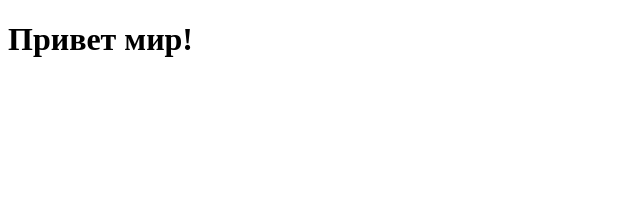
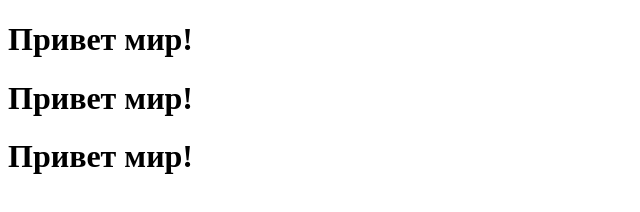
Before and after one commit to dyoandrey96/homework2, a plain HTML site: page index.html in a window 1280 px wide. Shown: the whole page, without its empty margins (0-640 px from the left). Drawn offline with Linux system fonts and the light colour scheme.

Commit message:
1 Initial commit :wq

```diff
--- a/index.html
+++ b/index.html
@@ -8,5 +8,7 @@
 </head>
 <body>
     <h1>Привет мир!</h1>
+    <h1>Привет мир!</h1>
+    <h1>Привет мир!</h1>
 </body>
 </html>
```
